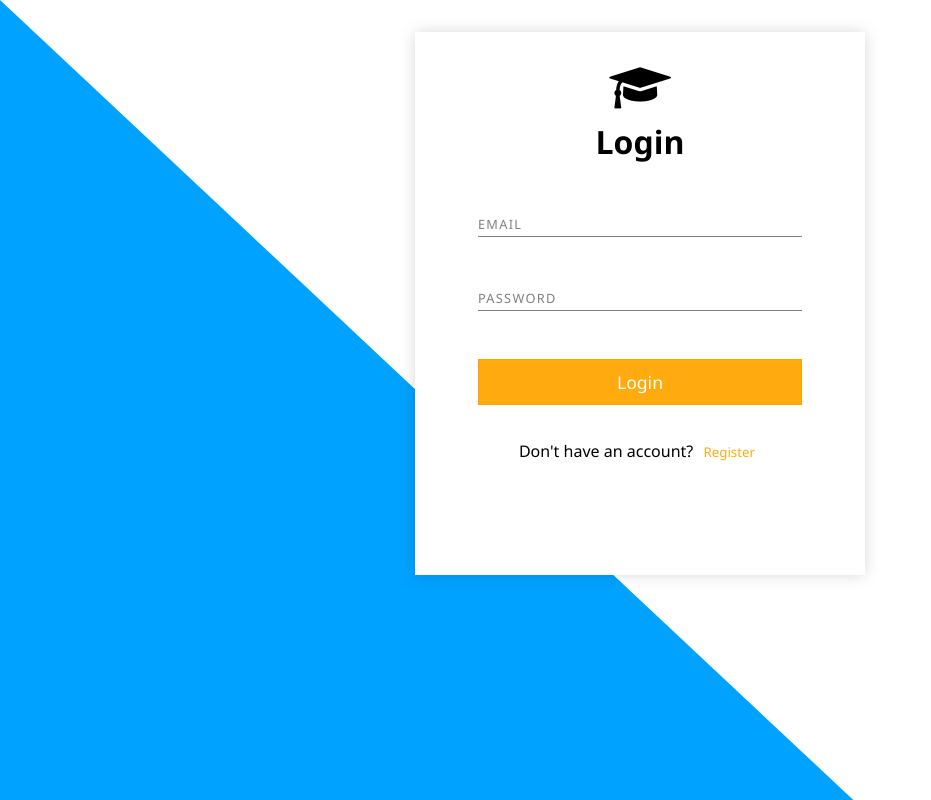
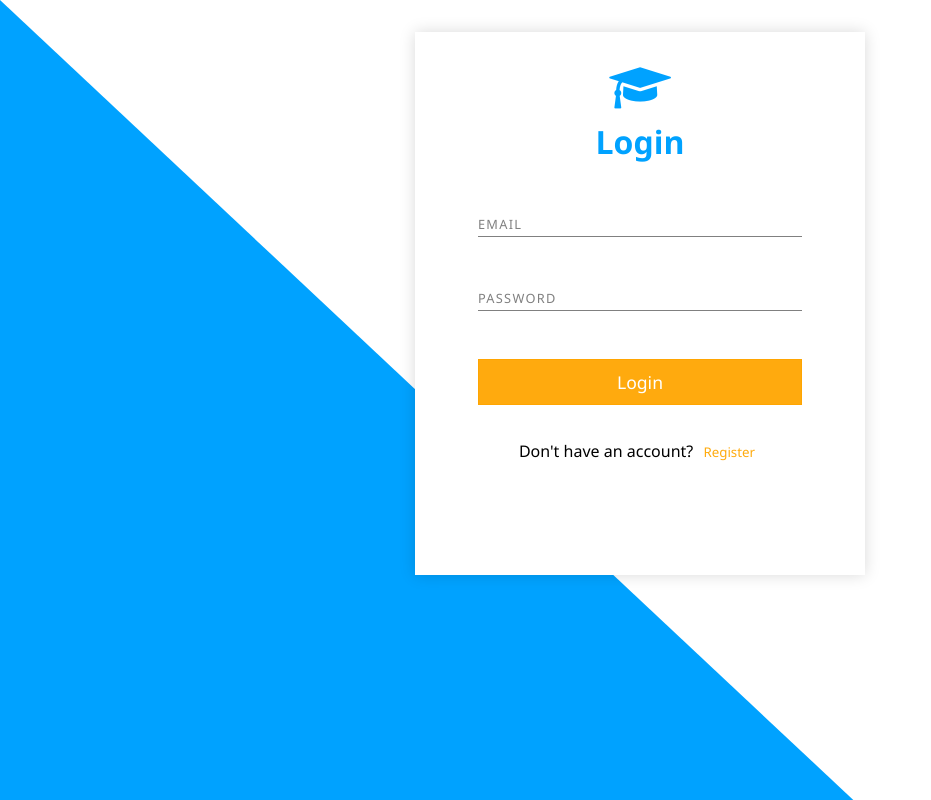
Before and after one commit to Obitrim/account-form, a plain HTML site: page index.html in a window 1280 px wide. Shown: the whole page, without its empty margins (0-931 px from the left). Drawn offline with Linux system fonts and the light colour scheme.

Commit message:
renameed styles with the BEM conversion

```diff
--- a/css/default.css
+++ b/css/default.css
@@ -5,12 +5,17 @@
 
 body {
     --white: #ffffff;
+    --primary: rgb(0, 162, 255);
+    --danger: red;
+    --warning: rgba(255, 166, 0, 0.945);
     --box-shadow-color: rgba(0, 0, 0, 0.15);
+
     --main-content-max-width: 450px;
-    --transition-speed: 250px;
-    --warning: rgba(255, 166, 0, 0.945);
+    --transition-speed: 250ms;
 
     overflow-x: hidden;
+    margin: 0;
+    padding: 0 1rem;
 }
 
 body::before {
@@ -23,7 +28,7 @@ body::before {
     min-height: 100vh;
 
     overflow-x: hidden;
-    background: rgb(0, 162, 255);
+    background: var(--primary);
     clip-path: polygon(0 0, 80% 120%, 0 120%);
     z-index: 1;
 }
@@ -34,7 +39,7 @@ body::before {
 
 .AppWrapper {
     max-width: var(--main-content-max-width);
-    margin: 2em auto;
+    margin: 2rem auto;
     background-color: var(--white);
     box-shadow: 0 0 15px var(--box-shadow-color);
 
@@ -44,9 +49,9 @@ body::before {
 }
 
 .AuthScreens {
-    width: calc(var(--main-content-max-width) * 2);
+    width: 200%;
     display: flex;
-    transition: margin-left var(--transition-speed);
+    transition: margin-left var(--transition-speed) ease-in-out;
 }
 
 .AuthScreens--ShiftLeft {
@@ -61,6 +66,7 @@ body::before {
 
 .Header {
     text-align: center;
+    color: var(--primary);
 }
 
 .Header__Heading {
@@ -117,6 +123,16 @@ body::before {
     pointer-events: none;
 }
 
+.ErrorLabel {
+    /*display: none;*/
+    color: var(--danger);
+    font-size: 0.8rem;
+
+    position: absolute;
+    left: 0;
+    top: calc(100% + 0.1rem);
+}
+
 /*Buttons*/
 .SubmitBtn {
     display: block;
@@ -140,10 +156,10 @@ body::before {
 }
 
 .SwitchBtn {
-    display: inline;
     border: none;
     background-color: transparent;
     color: var(--warning);
+    text-decoration: none;
 }
 
 .SwitchBtn:hover {
```
